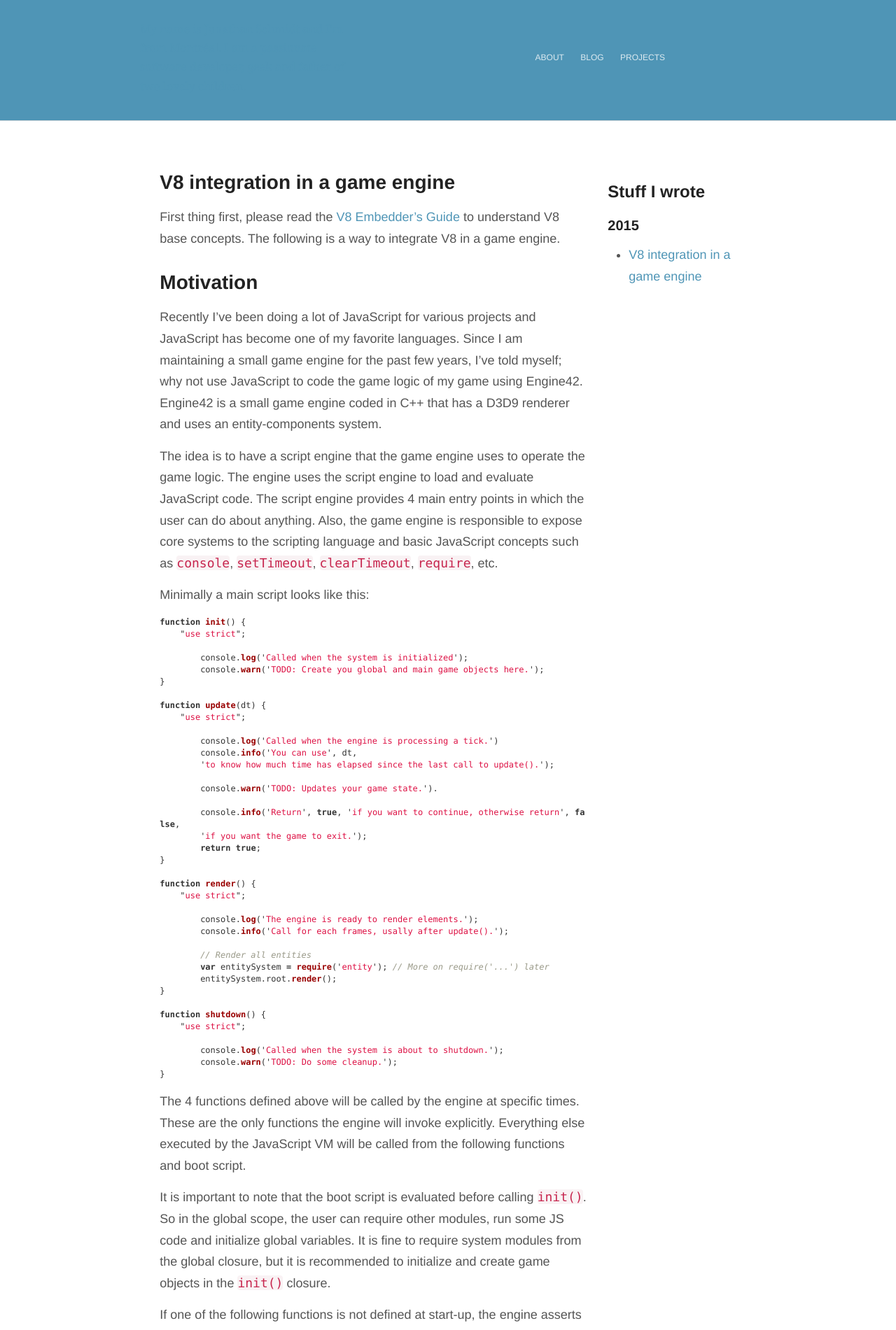
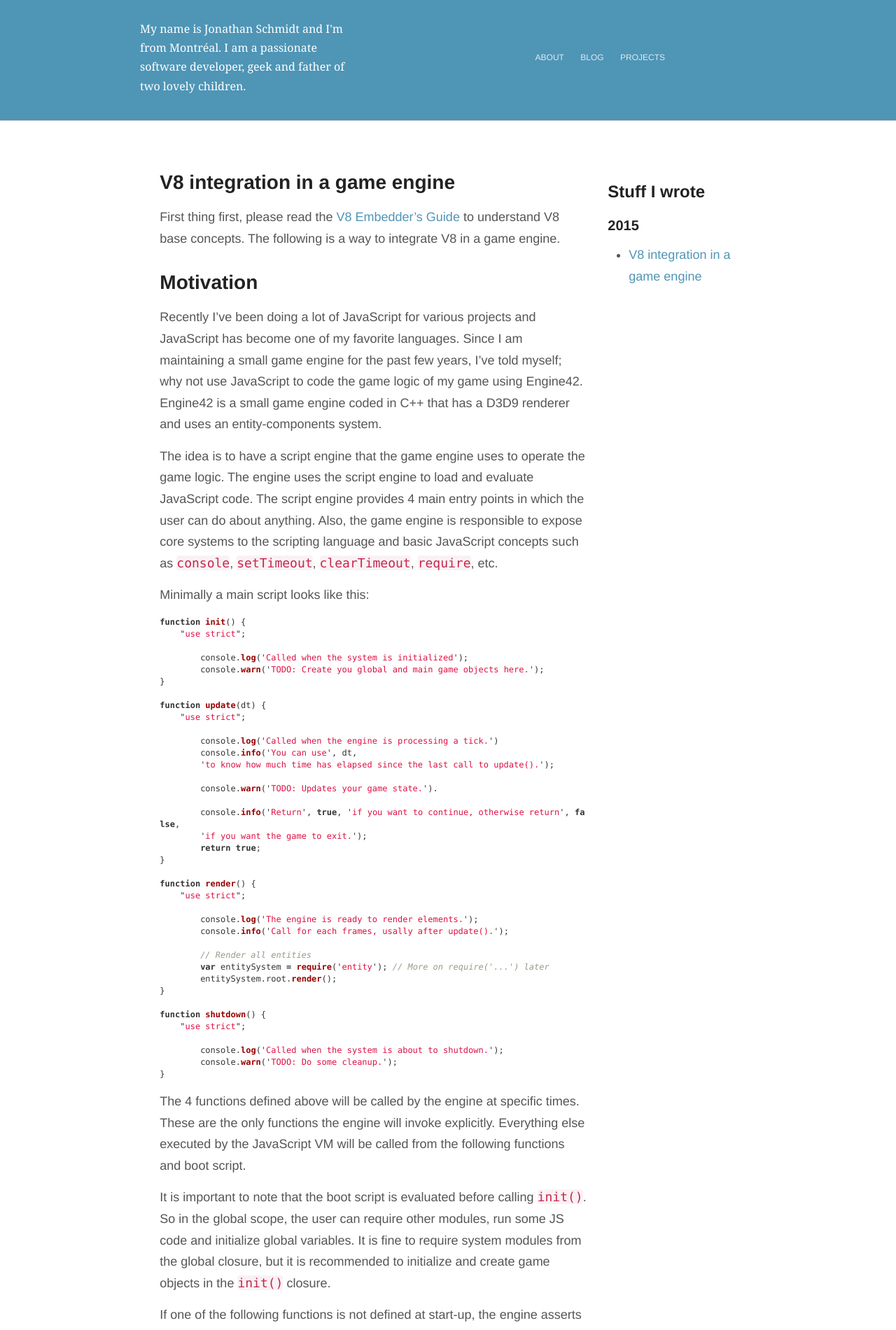
Before and after one commit to jschmidt42/jschmidt42.github.io, a Jekyll site: the page built from _posts/2015-3-4-v8-game-engine.md, in a window 1280 px wide. Shown: the top 1901 px of the page at 70% size. Built offline with Jekyll 4.4.1, drawn with Linux system fonts in a browser that asks for light colours.

Commit message:
Tweak page header

```diff
--- a/_layouts/default.html
+++ b/_layouts/default.html
@@ -17,18 +17,17 @@
   </head>
 
   <body>
+    <a name="top"></a>
     <div class="wrapper-masthead">
       <div class="container">
         <header class="masthead clearfix">
 
           {% if page.id %}
-            <h3 class="site-description"><a href="{{ site.baseurl }}/">{{ site.description }}</a></h3>
+            <h3 class="site-description-short"><a href="{{ site.baseurl }}/">{{ site.description }}</a></h3>
           {% else %}
             <a href="{{ site.baseurl }}/" class="site-avatar"><img src="{{ site.avatar }}" /></a>
             <h1 class="site-description"><a href="{{ site.baseurl }}/">{{ site.description }}</a></h1>
           {% endif %}
-
-          <a name="top"></a>
 
           <nav>
             <a href="{{ site.baseurl }}/about/">About</a>
--- a/style.scss
+++ b/style.scss
@@ -302,6 +302,33 @@ form {
   }
 }
 
+.site-description-short {
+  float: left;
+  margin: 0;
+  margin-top: -7px;
+  max-width: 316px;
+  color: $transparentGray;
+  font-family: $merriweather;
+  font-weight: 300;
+  font-size: 16px;
+  line-height: 1.7;
+  cursor: pointer;
+
+  a:hover {
+    text-decoration: none;
+    color:inherit;
+  }
+
+  a {
+    color: white;
+  }
+
+  @include mobile {
+    float: none;
+    display: none;
+  }
+}
+
 nav {
   float: right;
   margin-top: 37px; // @TODO: Vertically middle align
```
